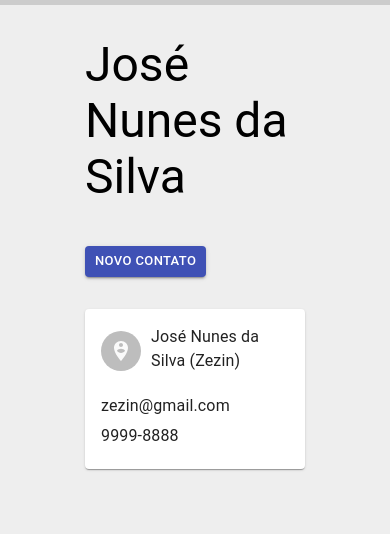
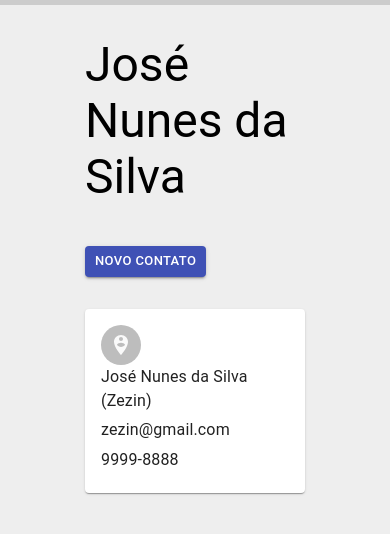
Before and after one commit to neliofrazao/phone-book, a React (Create React App) app: page /phone-detail/1 in a window 390 px wide. Shown: the top 534 px of the page. Built offline with nearby package versions, Linux system fonts and the light colour scheme; data requests are answered from the project's data file; the HTML template or start-up script is replaced by a standard one.

Commit message:
feat(PhoneContentItens): introduces PhoneContentItens component

```diff
--- /dev/null
+++ b/src/component/PhoneContentItens/PhoneContentItens.js
@@ -0,0 +1,16 @@
+import React from 'react'
+import { Avatar, Grid, Typography } from '@material-ui/core'
+import './PhoneContentItens.style'
+
+const PhoneContentItens = ({ icon = null, phoneInfoContent }) => (
+  <Grid item xs={12} className="phone-detail-content">
+    <Avatar className="phone-detail-avatar">
+      {icon()}
+    </Avatar>
+    <Typography variant="body1" gutterBottom>
+      {phoneInfoContent}
+    </Typography>
+  </Grid>
+)
+
+export default PhoneContentItens
--- /dev/null
+++ b/src/component/PhoneContentItens/PhoneContentItens.style.css
@@ -0,0 +1,6 @@
+.phone-detail-content {
+    display:  flex;
+    align-items: center;
+    padding-bottom: 1em;
+ }
+.phone-detail-avatar{ margin-right: .5em }
--- /dev/null
+++ b/src/component/PhoneContentItens/index.js
@@ -0,0 +1 @@
+export { default } from './PhoneContentItens'
--- a/src/container/PhoneDetail/PhoneDetail.js
+++ b/src/container/PhoneDetail/PhoneDetail.js
@@ -4,6 +4,7 @@ import { Avatar, Button, Grid, Paper, Typography } from '@material-ui/core'
 import {  PersonPinCircle, PhoneAndroidRounded } from '@material-ui/icons'
 import AppHeader from '../../component/AppHeader/AppHeader';
 import MainTemplate  from '../../template/MainTemplate'
+import PhoneContentItens from '../../component/PhoneContentItens'
 import Loading from '../../shared/Loading'
 import './PhoneDetail.styles.css'
 
--- a/src/container/PhoneDetail/PhoneDetail.styles.css
+++ b/src/container/PhoneDetail/PhoneDetail.styles.css
@@ -1,8 +1,2 @@
 
 .phone-detail { padding: 1em }
-.phone-detail-content {
-    display:  flex;
-    align-items: center;
-    padding-bottom: 1em;
- }
- .phone-detail-avatar{ margin-right: .5em }
```
